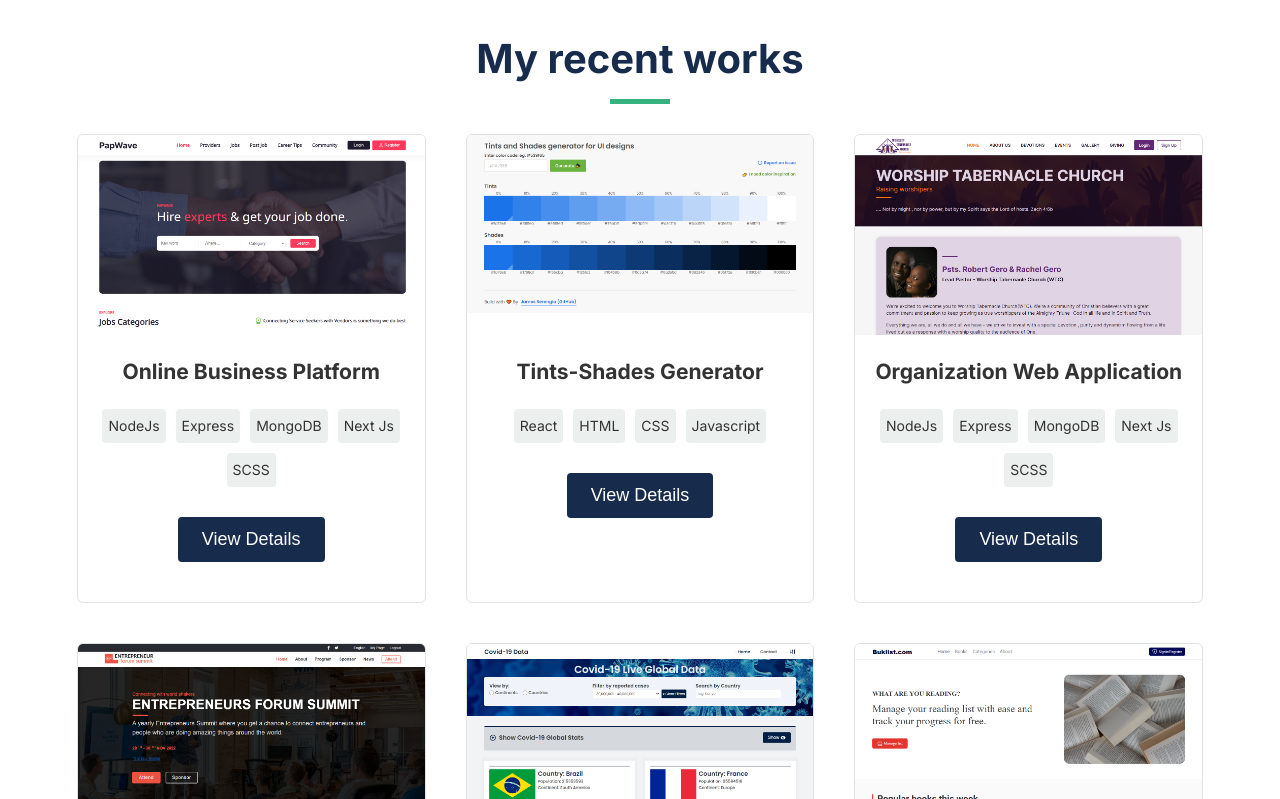
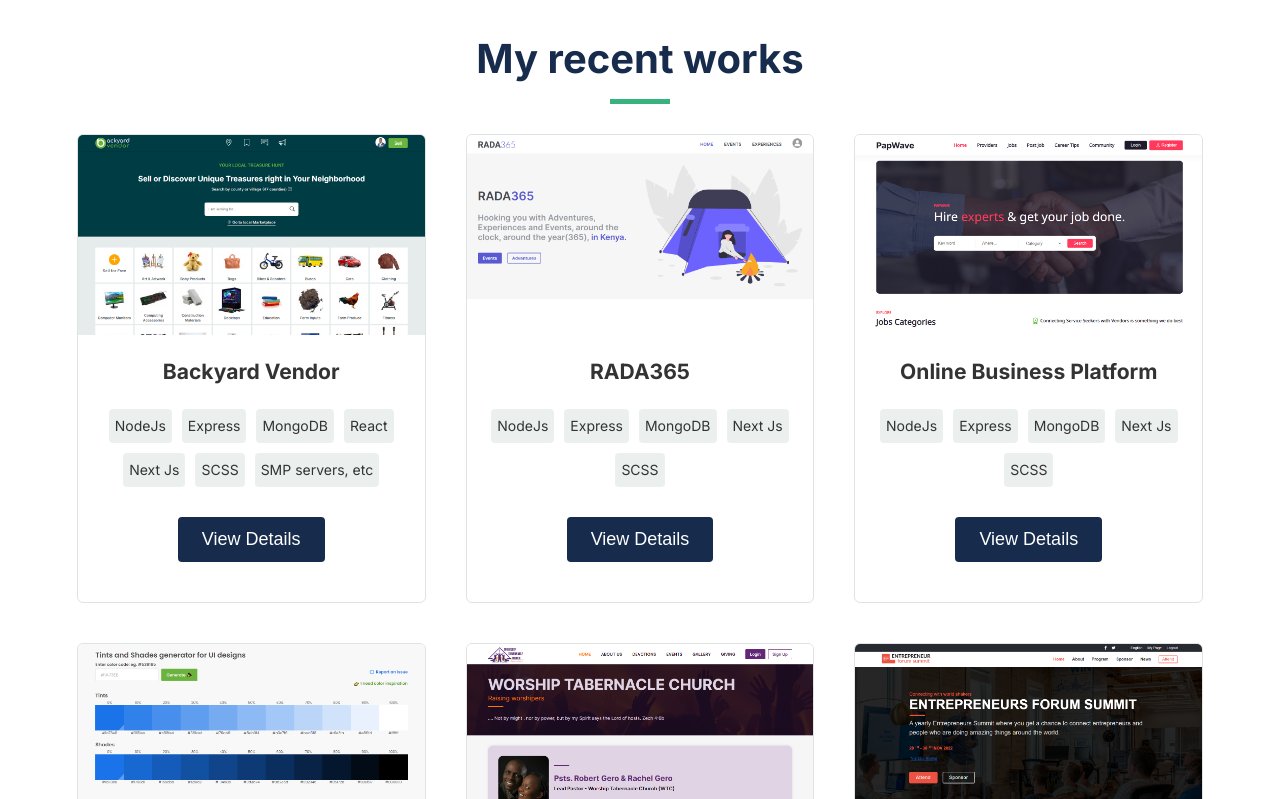
Before and after one commit to serengia/personal-profile-website--nextjs, a Next.js app: page / in a window 1280 px wide. Shown: the part 781-1580 px from the top of the page. Built offline with nearby package versions, Linux system fonts and the light colour scheme.

Commit message:
Update projects

```diff
--- a/components/WorksSection.js
+++ b/components/WorksSection.js
@@ -3,6 +3,38 @@ import Work from "./Work";
 import { AiOutlinePlus, AiOutlineMinus } from "react-icons/ai";
 
 export const projectsData = [
+  {
+    id: "22",
+    name: "Backyard Vendor",
+    technologies: [
+      "NodeJs",
+      "Express",
+      "MongoDB",
+      "React",
+      "Next Js",
+      "SCSS",
+      "SMP servers, etc",
+    ],
+    image: "./img/projects/bv-header.png",
+    link: "https:www.backyardvendor.com",
+    linkSource: "https://github.com/serengia",
+    description: `Backyard vendor is a local online marketplace that connects
+    neighbors and allow them to buy and sell pre-love items within their neighborhood.
+    You can think of it as your local treasure-hunt`,
+    private: true,
+  },
+  {
+    id: "22",
+    name: "RADA365",
+    technologies: ["NodeJs", "Express", "MongoDB", "Next Js", "SCSS"],
+    image: "./img/projects/rada-header.png",
+    link: "https://rada365.com",
+    linkSource: "https://github.com/serengia",
+    description: `RADA365 is a complete event organizing solution that hooks you with Adventures, Experiences and Events, around the clock,
+    around the year(365), in Kenya. (NOTE: RADA is a kenyan swahili slung for "Whats Up",
+    also translated to mean, "What's happening around us?" )`,
+    private: true,
+  },
   {
     id: "22",
     name: "Online Business Platform",
```
Also changed, not shown: public/img/projects/bv-header.png (added), public/img/projects/rada-header.png (added).
